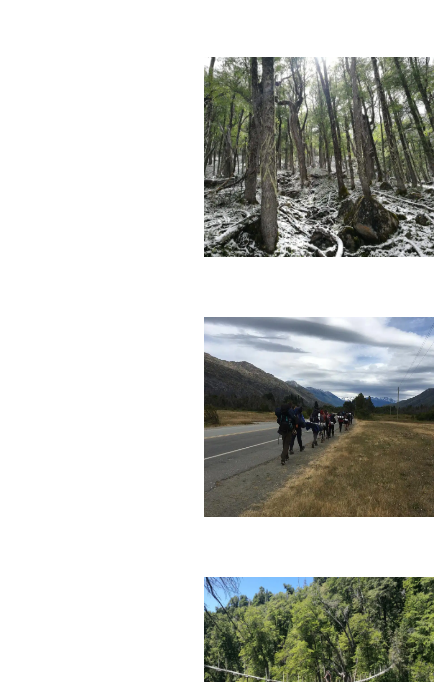
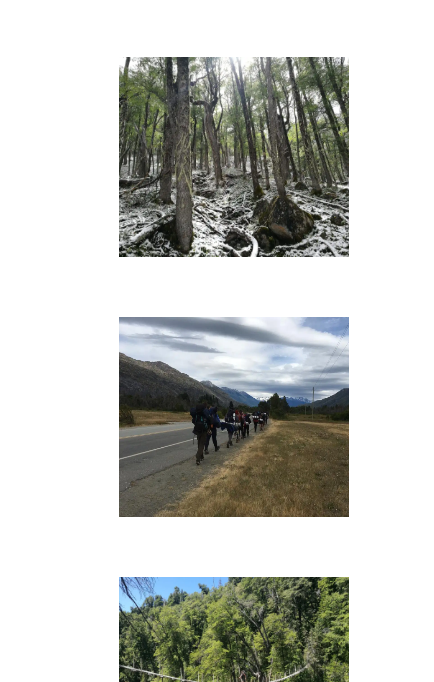
Before and after one commit to FededeFeo/Entrega-Fededefeo, a plain HTML site: page Secciones/fotos.html in a window 390 px wide. Shown: the part 162-844 px from the top of the page, 434 px wide, since content can reach past the window. Drawn offline with nearby package versions, Linux system fonts and the light colour scheme.

Commit message:
Responsive

```diff
--- a/Secciones/fotos.html
+++ b/Secciones/fotos.html
@@ -62,7 +62,7 @@
         <h1>¡Nuestra galeria!</h1>
         <div class="wrapper">
             <div class="gallery">
-                <ul>
+                <ul class="fotos-grid">
                     <li><img src="../imagenes/Campamentos/Bolson/Bolson (3).webp"></li>
                     <li><img src="../imagenes/Campamentos/Bolson/Bolson (5).webp"></li>
                     <li><img src="../imagenes/Campamentos/Bolson/Bolson (6).webp"></li>
--- a/css/style.css
+++ b/css/style.css
@@ -111,7 +111,7 @@ p {
 .card {
   margin: 40px;
   position: relative;
-  max-width: 250px;
+  max-width: 50%;
   max-height: auto;
   box-shadow: 0 40px 60px -6px black; }
 
@@ -147,6 +147,24 @@ p {
 .card:hover .card-desc {
   opacity: 1;
   height: 100%; }
+
+@media (max-width: 1024px) {
+  .cards {
+    width: 100%;
+    display: grid;
+    grid-template-columns: repeat(2, 1fr);
+    grid-template-rows: repeat(1, 1fr);
+    justify-content: center;
+    justify-items: center; } }
+
+@media (max-width: 460px) {
+  .cards {
+    width: 100%;
+    display: grid;
+    grid-template-columns: repeat(1, 1fr);
+    grid-template-rows: repeat(1, 1fr);
+    justify-content: center;
+    justify-items: center; } }
 
 /*Contacto*/
 .contact-wrapper {
@@ -304,7 +322,8 @@ hr {
     width: 280px; }
   .direct-contact-container {
     margin-top: 60px;
-    max-width: 280px; }
+    max-width: 280px;
+    align-items: center; }
   .social-media-list {
     left: 0; }
   .social-media-list .Redes-contacto {
@@ -325,6 +344,13 @@ hr {
 .wrapper {
   width: 40%;
   margin: 40px auto; }
+
+.fotos-grid {
+  display: grid;
+  grid-template-columns: repeat(3, 1fr);
+  grid-template-rows: repeat(2, 1fr);
+  justify-content: center;
+  align-items: center; }
 
 div.gallery {
   margin-top: 30px; }
@@ -367,6 +393,22 @@ div.gallery ul li img:hover {
   margin-left: -100px;
   top: 25%;
   left: 25%; }
+
+@media (max-width: 1024px) {
+  .fotos-grid {
+    display: grid;
+    grid-template-columns: repeat(2, 1fr);
+    grid-template-rows: repeat(2, 1fr);
+    justify-content: center;
+    align-items: center; } }
+
+@media (max-width: 460px) {
+  .fotos-grid {
+    display: grid;
+    grid-template-columns: repeat(1, 1fr);
+    grid-template-rows: repeat(1, 1fr);
+    justify-content: center;
+    align-items: center; } }
 
 /*Noticias*/
 .card-novedades {
--- a/scss/Sections/_contacto.scss
+++ b/scss/Sections/_contacto.scss
@@ -202,6 +202,7 @@
     .direct-contact-container {
       margin-top: 60px;
       max-width: 280px;
+      align-items: center;
     }
     .social-media-list {
       left: 0;
--- a/scss/Sections/_fotos.scss
+++ b/scss/Sections/_fotos.scss
@@ -4,6 +4,14 @@
 .wrapper {
 	width: 40%;
 	margin: 40px auto;
+	}
+
+.fotos-grid{
+	display: grid;
+	grid-template-columns: repeat(3, 1fr);
+	grid-template-rows: repeat(2, 1fr);
+	justify-content: center;
+	align-items: center;
 }
 
 div.gallery {
@@ -56,3 +64,22 @@ div.gallery ul li img:hover {
 	top: 25%;
 	left: 25%;
 }
+
+
+@media (max-width: 1024px){
+    .fotos-grid{
+		display: grid;
+		grid-template-columns: repeat(2, 1fr);
+		grid-template-rows: repeat(2, 1fr);
+		justify-content: center;
+		align-items: center;
+	}}
+
+@media (max-width: 460px){
+	.fotos-grid{
+		display: grid;
+		grid-template-columns: repeat(1, 1fr);
+		grid-template-rows: repeat(1, 1fr);
+		justify-content: center;
+		align-items: center;
+	}}
```
Also changed, not shown: scss/Sections/_educadores.scss (+21 -1 lines), imagenes/Index/Iglesia.png (deleted).
